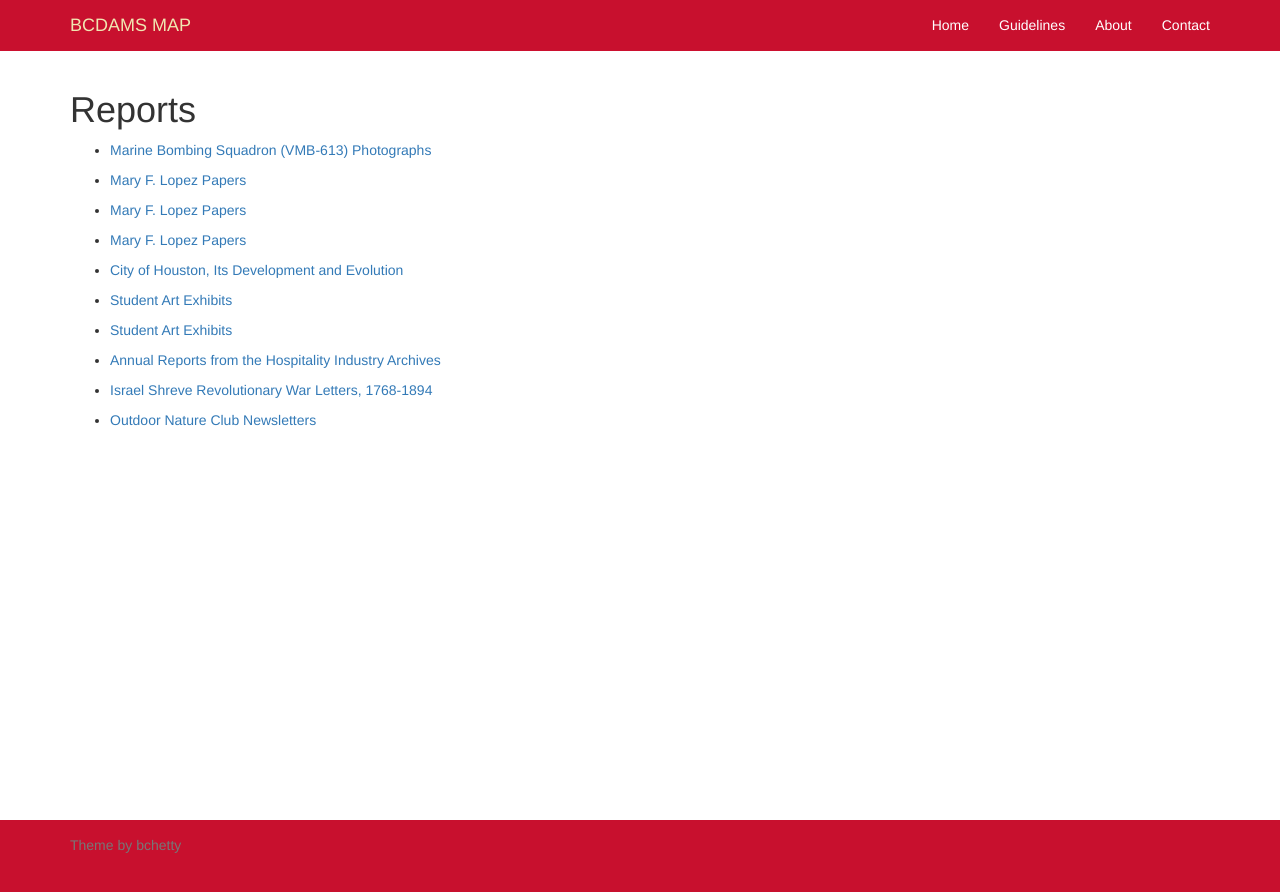
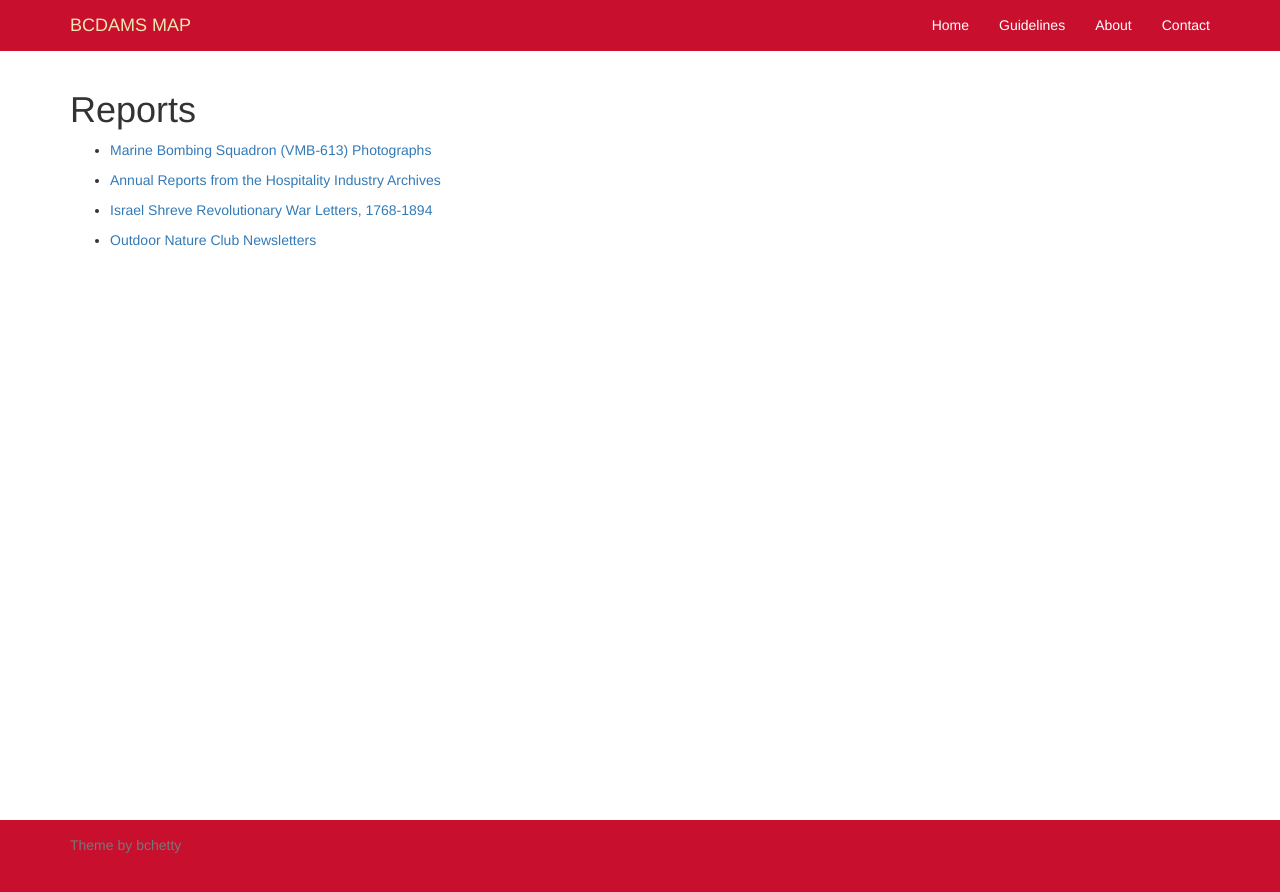
Before and after one commit to uhlibraries-digital/bcdams-map, a Jekyll site: the page built from migration/index.md, in a window 1280 px wide. Shown: the top 892 px of the page. Built offline with Jekyll 4.4.1, drawn with Linux system fonts in a browser that asks for light colours; nearby versions of some CDN libraries; comment, search, counter and statistics services are not loaded.

Commit message:
remove old lables

```diff
--- a/_data/migration.yml
+++ b/_data/migration.yml
@@ -1,23 +1,5 @@
 - label: Marine Bombing Squadron (VMB-613) Photographs
   file: p15195coll10_20181025_1050
-
-- label: Mary F. Lopez Papers
-  file: '2014_006_20190320_1046'
-
-- label: Mary F. Lopez Papers
-  file: '2014_006_20190320_1152'
-
-- label: Mary F. Lopez Papers
-  file: '2014_006_20190409_0727'
-
-- label: City of Houston, Its Development and Evolution
-  file: '1970_001_20190422_0925'
-
-- label: Student Art Exhibits
-  file: 'p15195coll26_20190507_1011'
-
-- label: Student Art Exhibits
-  file: 'p15195coll26_20190508_1014'
 
 - label: Annual Reports from the Hospitality Industry Archives
   file: 'hiltonar_20190529_0911'
```
